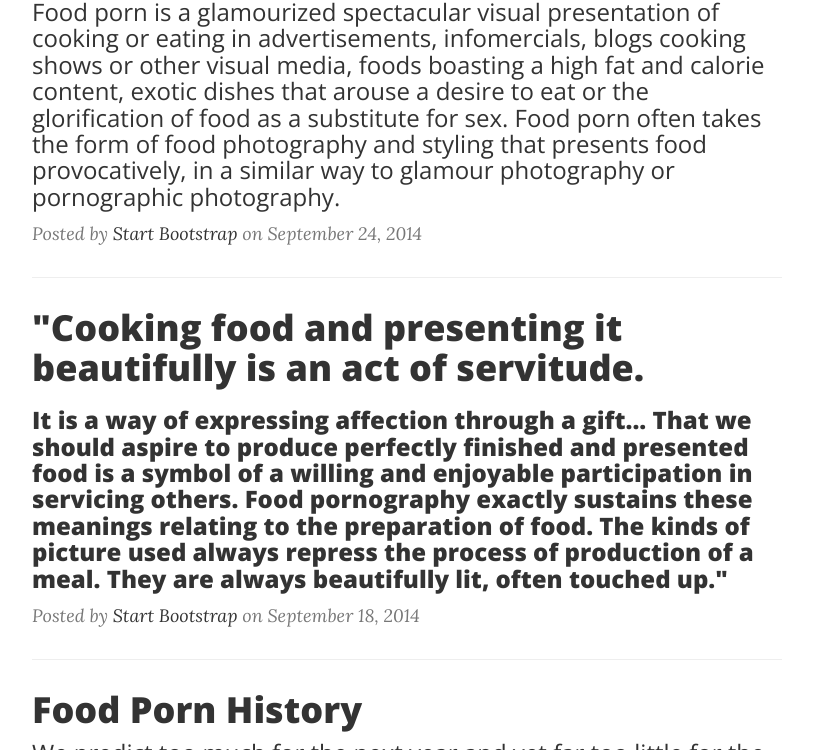
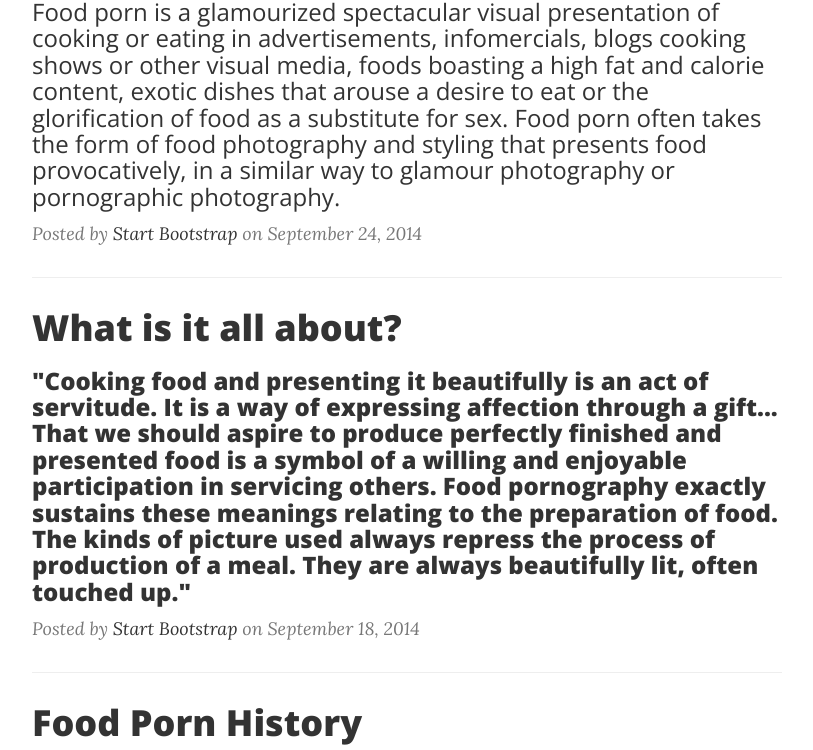
Before and after one commit to cadiayvivian11/blog2cleanblog-food-porn-.github.io, a website: page index.html in a window 1280 px wide. Shown: the part 579-1329 px from the top of the page, without its empty margins (233-1046 px from the left). Drawn offline with nearby package versions, Linux system fonts and the light colour scheme.

Commit message:
Update index.html

```diff
--- a/index.html
+++ b/index.html
@@ -102,9 +102,9 @@
                 <div class="post-preview">
                     <a href="post.html">
                         <h2 class="post-title">
-                           "Cooking food and presenting it beautifully is an act of servitude.
+                         What is it all about?
                         </h2>
-                        <h3> It is a way of expressing affection through a gift... That we should aspire to produce perfectly finished and presented food is a symbol of a willing and enjoyable participation in servicing others. Food pornography exactly sustains these meanings relating to the preparation of food. The kinds of picture used always repress the process of production of a meal. They are always beautifully lit, often touched up."</h3>
+                        <h3> "Cooking food and presenting it beautifully is an act of servitude. It is a way of expressing affection through a gift... That we should aspire to produce perfectly finished and presented food is a symbol of a willing and enjoyable participation in servicing others. Food pornography exactly sustains these meanings relating to the preparation of food. The kinds of picture used always repress the process of production of a meal. They are always beautifully lit, often touched up."</h3>
 
                     </a>
                     <p class="post-meta">Posted by <a href="#">Start Bootstrap</a> on September 18, 2014</p>
```
